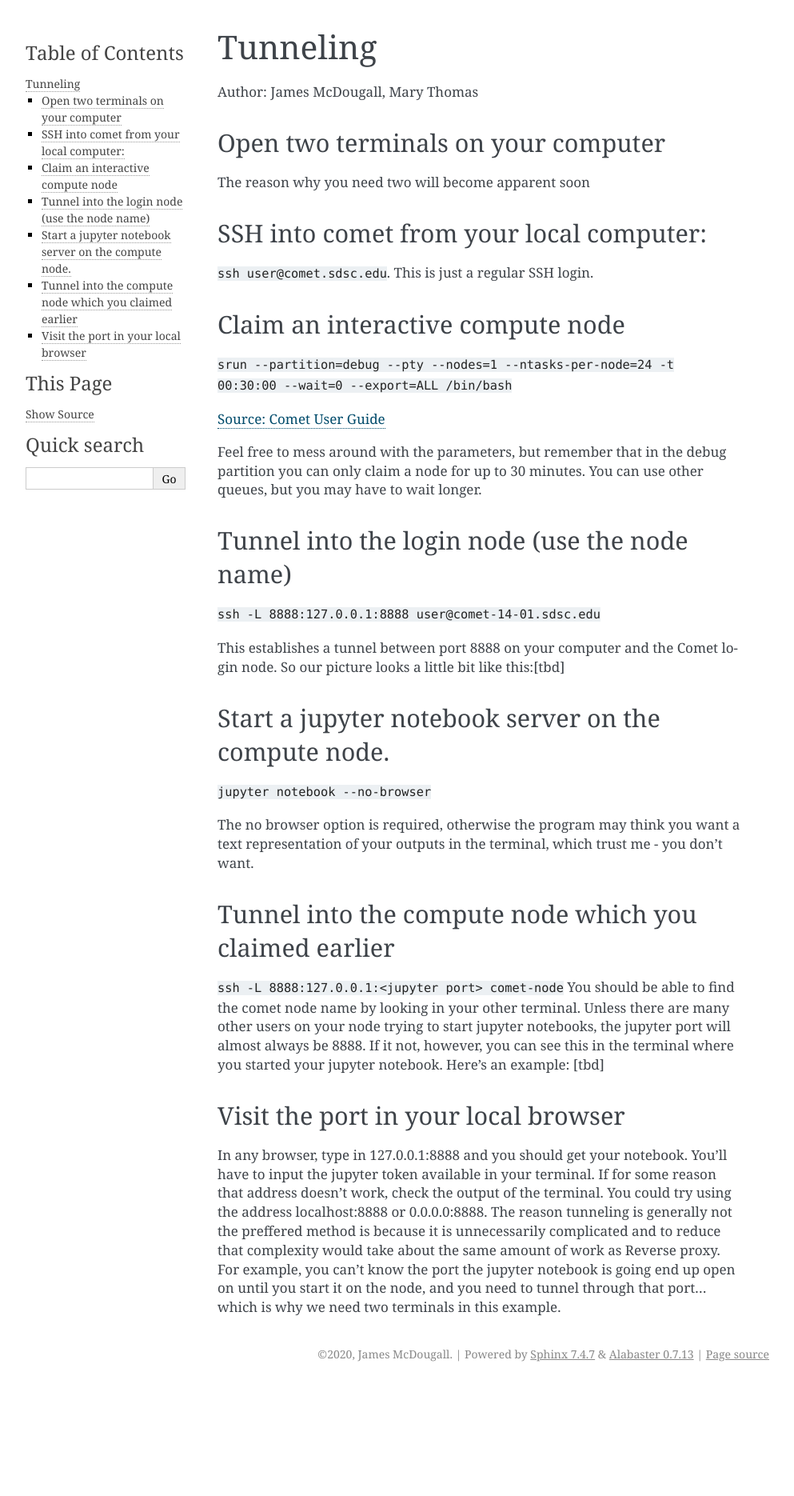
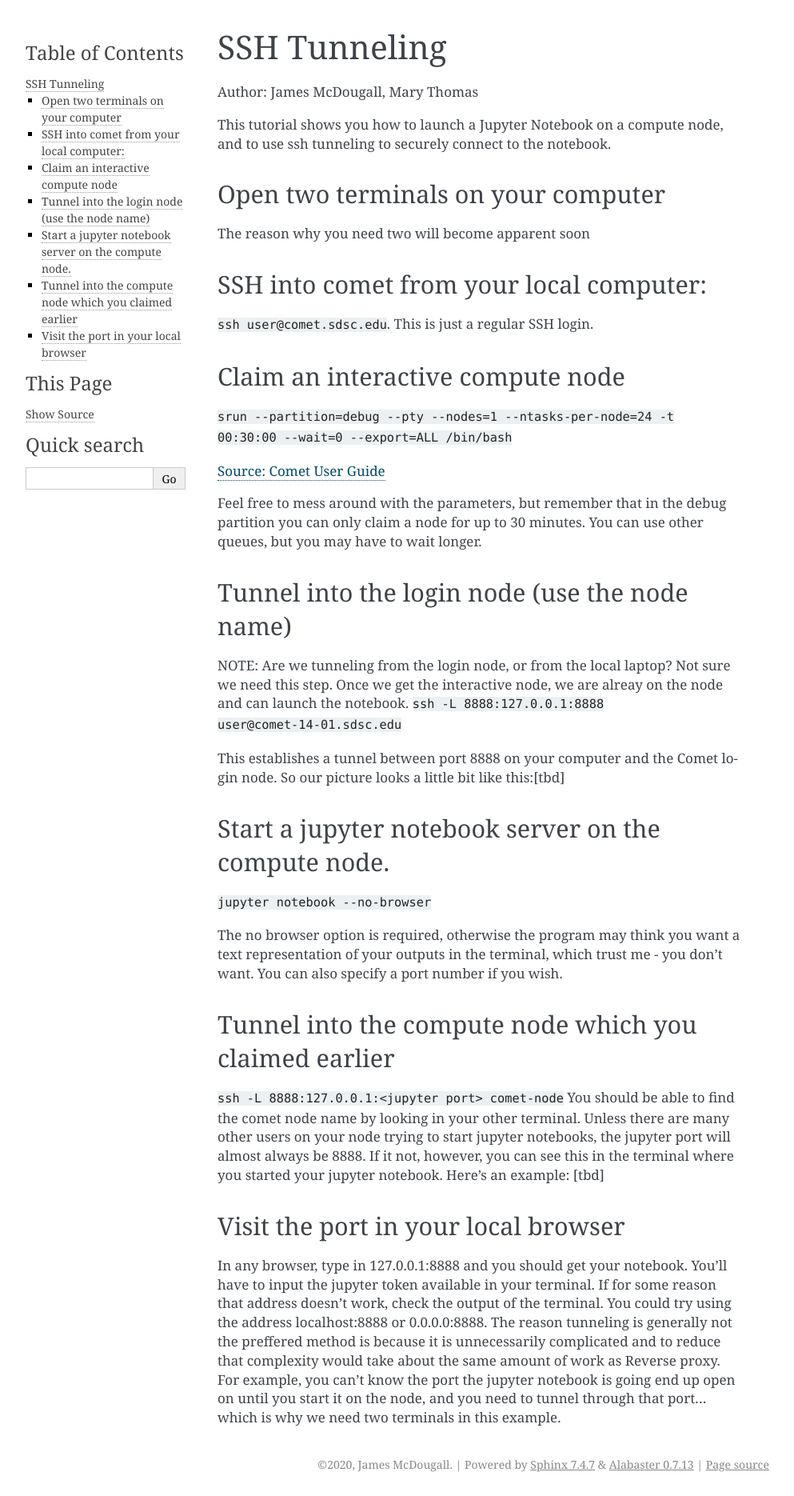
Before and after one commit to sdsc-hpc-training-org/notebooks-101, a Sphinx documentation site: the page built from Docs/source/methods/tunneling.md, in a window 1280 px wide. Shown: the whole page at 80% size, without its empty margins (148-1141 px from the left). Built offline with Sphinx 7.4.7, drawn with Linux system fonts in a browser that asks for light colours; before the commit the page ends 1732 px from its top, so only the background shows below that.

Commit message:
Update tunneling.md

```diff
--- a/Docs/source/methods/tunneling.md
+++ b/Docs/source/methods/tunneling.md
@@ -1,5 +1,7 @@
-# Tunneling
+# SSH Tunneling
 Author: James McDougall, Mary Thomas
+
+This tutorial shows you how to launch a Jupyter Notebook on a compute node, and to use ssh tunneling to securely connect to the notebook.
 
 ## Open two terminals on your computer
 The reason why you need two will become apparent soon
@@ -15,6 +17,8 @@
 Feel free to mess around with the parameters, but remember that in the debug partition you can only claim a node for up to 30 minutes. You can use other queues, but you may have to wait longer.
 
 ## Tunnel into the login node (use the node name)
+NOTE: Are we tunneling from the login node, or from the local laptop?
+Not sure we need this step. Once we get the interactive node, we are alreay on the node and can launch the notebook.
 `ssh -L 8888:127.0.0.1:8888 user@comet-14-01.sdsc.edu`
 
 This establishes a tunnel between port 8888 on your computer and the Comet login node. So our picture looks a little bit like this:[tbd]
@@ -22,7 +26,7 @@
 ## Start a jupyter notebook server on the compute node.
 `jupyter notebook --no-browser`
 
-The no browser option is required, otherwise the program may think you want a text representation of your outputs in the terminal, which trust me - you don't want.
+The no browser option is required, otherwise the program may think you want a text representation of your outputs in the terminal, which trust me - you don't want.  You can also specify a port number if you wish.
 
 ## Tunnel into the compute node which you claimed earlier
 `ssh -L 8888:127.0.0.1:<jupyter port> comet-node`
```
